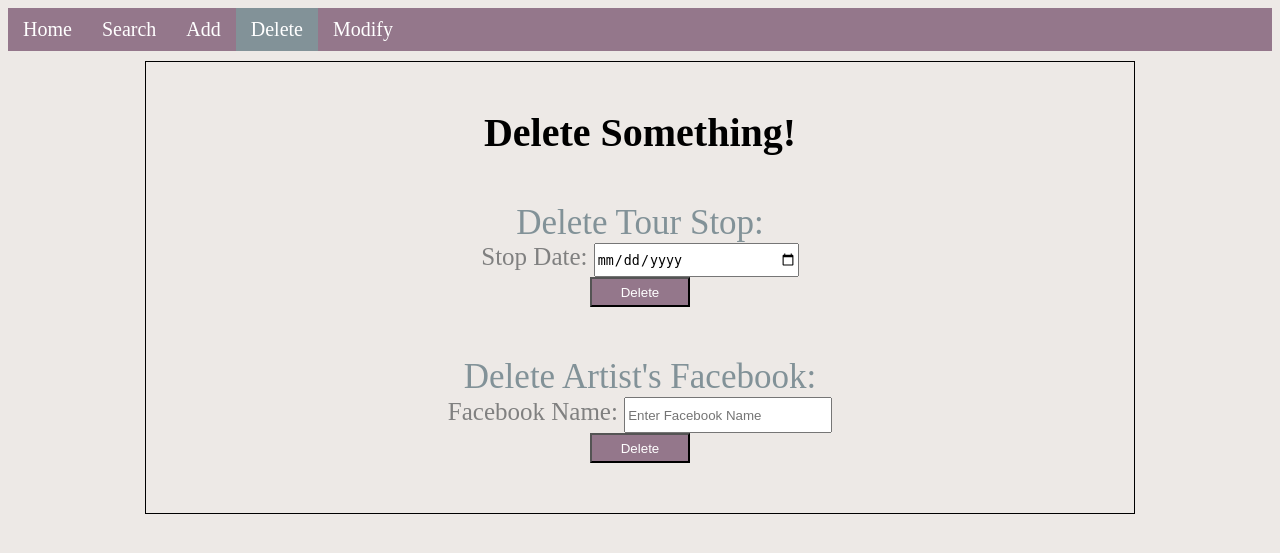
After one commit to G17-Database-Project/final-project, a PHP site: page /delete.php in a window 1280 px wide. The commit adds this page. Shown: the top 553 px of the page. Run offline with PHP 8.4, Linux system fonts and the light colour scheme.

Commit message:
made delete.php

```diff
--- a/3380/css/style.css
+++ b/3380/css/style.css
@@ -54,7 +54,7 @@ img {
 }
 
 
-/*search page*/
+/*search, add, delete, modify pages*/
 .innerBox {
     padding: 20px;
     width: 80%;
@@ -83,7 +83,7 @@ input {
     color: white;
 }
 
-#btn_add{
+#btn_add, #btn_delete{
     width: 100px;
     height: 30px;
     background-color: #94778B;
--- /dev/null
+++ b/3380/delete.php
@@ -0,0 +1,44 @@
+<!DOCTYPE html>
+<html>
+<head>
+    <title>Search DB</title>
+    <link rel="stylesheet" href="css/style.css">
+</head>
+<body>
+    <div id="navBar">
+    <ul>
+        <li><a href="index.php">Home</a></li>
+        <li><a href="search.php">Search</a></li>
+        <li><a href=add.php>Add</a></li>
+        <li><a class="activeClass" href="delete.php">Delete</a></li>
+        <li><a href="modify.php">Modify</a></li>
+    </ul>
+    </div>
+
+
+    <div id="mainBox">
+        <h1>Delete Something!</h1>
+        <form action="delete.php" method="post">
+            <div class="innerBox">
+            <label id="mainLabel">Delete Tour Stop:  </label>
+            <br>
+            <label>Stop Date:  </label><input type="date"  name="delete_stop" required>
+            <br>
+
+            <button id="btn_delete" name="deleteStop_btn" type="submit">Delete</button>
+            <br>
+            </div>
+
+            <div class="innerBox">
+            <label id="mainLabel">Delete Artist's Facebook:  </label>
+            <br>
+            <label>Facebook Name:  </label><input type="text" placeholder="Enter Facebook Name" name="delete_fb" required>
+            <br>
+            <button id="btn_delete" name="deleteFB_btn" type="submit">Delete</button>
+            <br>
+            </div>
+        </form>
+
+    </div>
+</body>
+</html>
```
